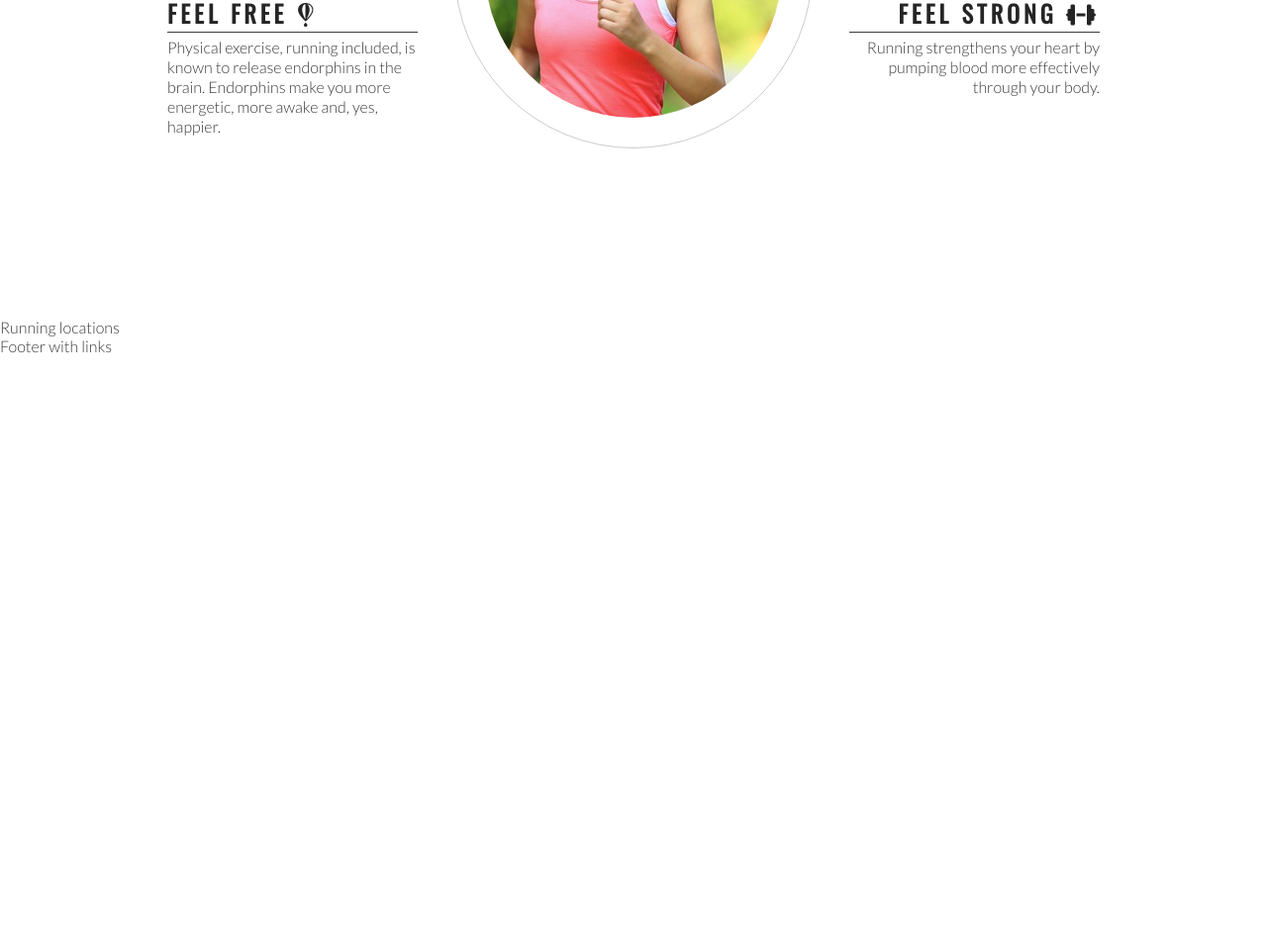
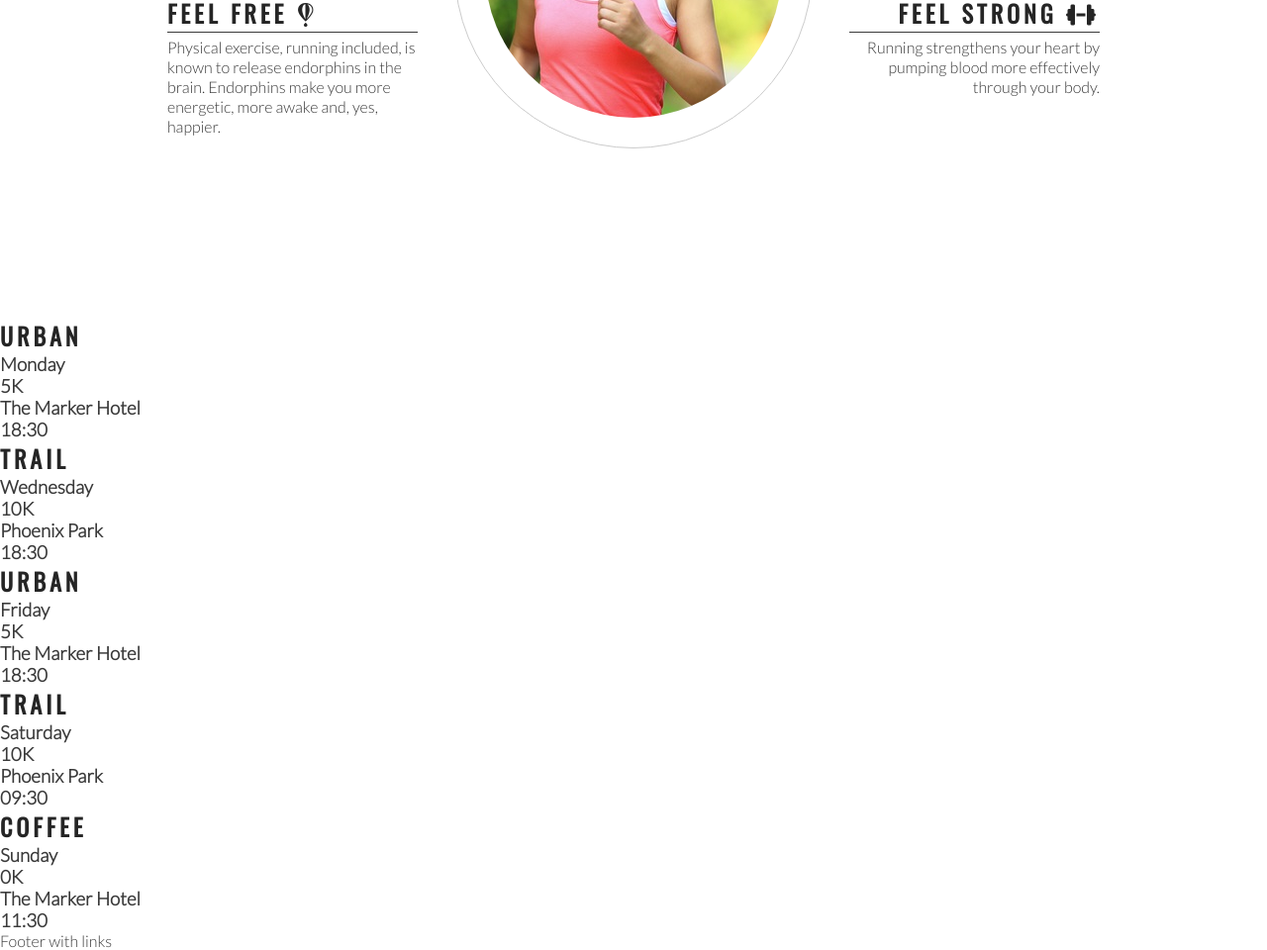
Before and after one commit to SalMod91/love-running, a plain HTML site: page index.html in a window 1280 px wide. Shown: the part 974-1934 px from the top of the page at 99% size. Before the commit the page ends 1333 px from the top, so only its background shows below. Drawn offline with nearby package versions, Linux system fonts and the light colour scheme.

Commit message:
Added meetup times and location

```diff
--- a/index.html
+++ b/index.html
@@ -96,8 +96,52 @@
     </section>
 
     <section>
-        Running locations
+        <div>
+            <h2>Urban</h2>
+            <h3>Monday</h3>
+            <h3>5K</h3>
+            <h3>The Marker Hotel</h3>
+            <h3>18:30</h3>
+
+        </div>
+
+        <div>
+            <h2>Trail</h2>
+            <h3>Wednesday</h3>
+            <h3>10K</h3>
+            <h3>Phoenix Park</h3>
+            <h3>18:30</h3>
+
+        </div>
+
+        <div>
+            <h2>Urban</h2>
+            <h3>Friday</h3>
+            <h3>5K</h3>
+            <h3>The Marker Hotel</h3>
+            <h3>18:30</h3>
+
+        </div>
+
+        <div>
+            <h2>Trail</h2>
+            <h3>Saturday</h3>
+            <h3>10K</h3>
+            <h3>Phoenix Park</h3>
+            <h3>09:30</h3>
+
+        </div>
+
+        <div>
+            <h2>Coffee</h2>
+            <h3>Sunday</h3>
+            <h3>0K</h3>
+            <h3>The Marker Hotel</h3>
+            <h3>11:30</h3>
+
+        </div>
     </section>
+
     <footer>
         Footer with links
     </footer>
```
